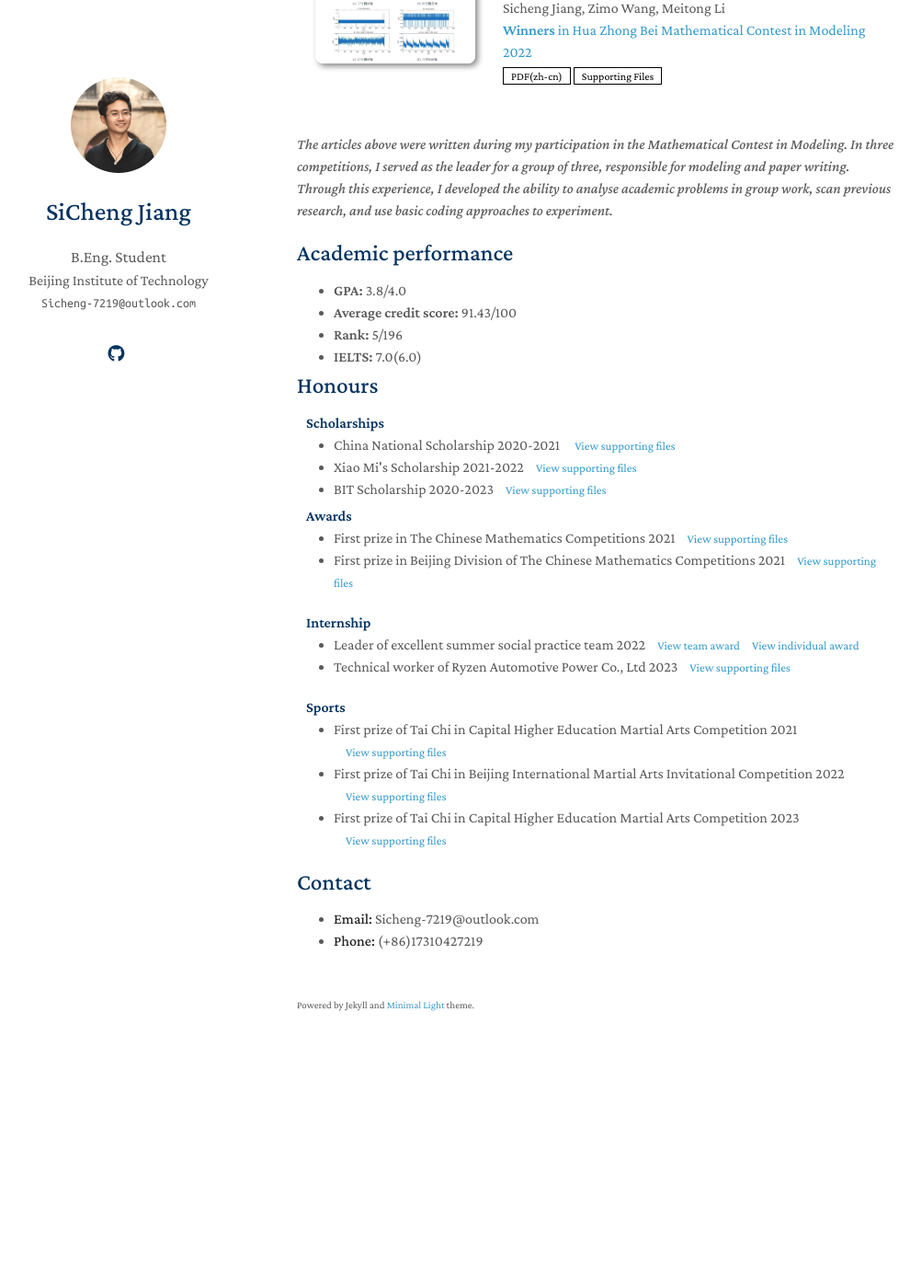
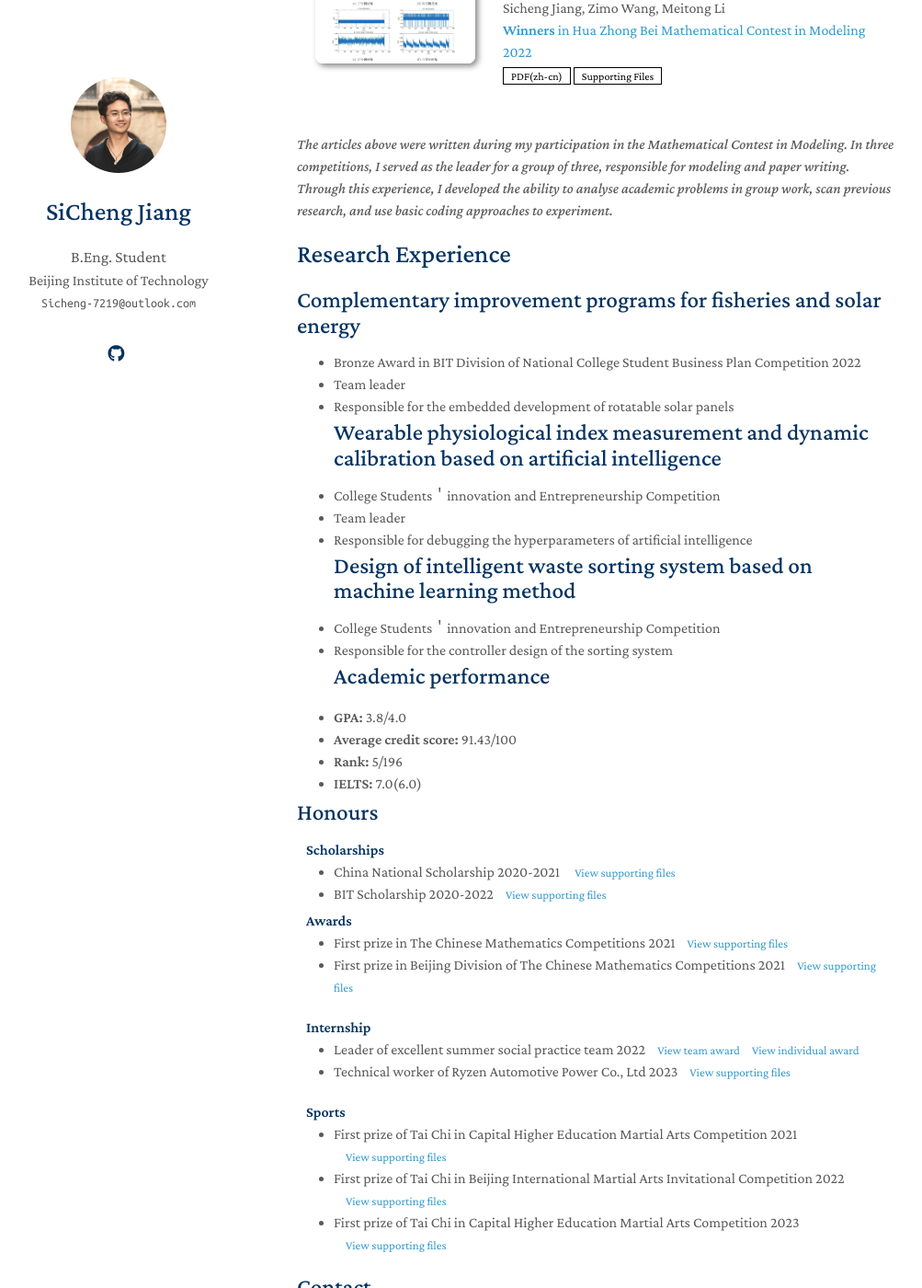
Before and after one commit to SiCheng7219/SiCheng7219.github.io, a Jekyll site: the page built from index.md, in a window 1280 px wide and 1400 px high, scrolled down 808 px. Shown: the whole window at 92% size, without its empty margins (147-1150 px from the left). Built offline with Jekyll 4.4.1, drawn with Linux system fonts in a browser that asks for light colours; nearby versions of some CDN libraries; a style sheet for code colours, icons or effects is not loaded; our own code applies the rules of GitHub Pages for plain Markdown files; before the commit the page ends 1981 px from its top, so only the background shows below that.

Commit message:
more information

```diff
--- a/_includes/honours.md
+++ b/_includes/honours.md
@@ -7,10 +7,10 @@
   <li><a href="http://www.moe.gov.cn/jyb_xxgk/s5743/s5744/A05/202112/t20211216_587869.html"><autocolor>China National Scholarship 2020-2021</autocolor></a>     <a href="/assets/supporting_files/guojiang.pdf" class="btn btn-sm z-depth-0" role="button" target="_blank" style="font-size:13px;">&emsp;View supporting files</a>  </li>
 
 
-  <li><a href="http://iccv2021.thecvf.com/"><autocolor>Xiao Mi's Scholarship 2021-2022</autocolor></a><a href="/assets/supporting_files/shehuijiang.pdf" class="btn btn-sm z-depth-0" role="button" target="_blank" style="font-size:13px;">&emsp;View supporting files</a>  </li>
+  <!-- <li><a href="http://iccv2021.thecvf.com/"><autocolor>Xiao Mi's Scholarship 2021-2022</autocolor></a><a href="/assets/supporting_files/shehuijiang.pdf" class="btn btn-sm z-depth-0" role="button" target="_blank" style="font-size:13px;">&emsp;View supporting files</a>  </li> -->
 
 
-  <li><a href="https://xxgk.bit.edu.cn/xsglfwxx/xsjlcfbf/a190714.htm"><autocolor>BIT Scholarship 2020-2023</autocolor></a><a href="/assets/supporting_files/BITjiang.pdf" class="btn btn-sm z-depth-0" role="button" target="_blank" style="font-size:13px;">&emsp;View supporting files</a>  </li>
+  <li><a href="https://xxgk.bit.edu.cn/xsglfwxx/xsjlcfbf/a190714.htm"><autocolor>BIT Scholarship 2020-2022</autocolor></a><a href="/assets/supporting_files/BITjiang.pdf" class="btn btn-sm z-depth-0" role="button" target="_blank" style="font-size:13px;">&emsp;View supporting files</a>  </li>
 
 </ul>
 
--- a/_includes/research_experience.md
+++ b/_includes/research_experience.md
@@ -1,11 +1,13 @@
 # Research Experience
-
-- College Students＇innovation and Entrepreneurship Competition
-
 ## Complementary improvement programs for fisheries and solar energy
 - Bronze Award in BIT Division of National College Student Business Plan Competition 2022
 - Team leader
 - Responsible for the embedded development of rotatable solar panels
-
-
+## Wearable physiological index measurement and dynamic calibration based on artificial intelligence
+- College Students＇innovation and Entrepreneurship Competition
+- Team leader
+- Responsible for debugging the hyperparameters of artificial intelligence
+## Design of intelligent waste sorting system based on machine learning method
+- College Students＇innovation and Entrepreneurship Competition
+- Responsible for the controller design of the sorting system
   <!-- <li><a href="http://www.cmathc.cn/"><autocolor>Bronze Award in BIT Division of National College Student Business Plan Competition 2022</autocolor></a><a href="/assets/supporting_files/Tiaozhanbei.pdf" class="btn btn-sm z-depth-0" role="button" target="_blank" style="font-size:13px;">&emsp;View supporting files</a>  </li> -->
--- a/index.md
+++ b/index.md
@@ -11,7 +11,7 @@ I'm currently working on my graduation thesis, focusing on the **Robot Operating
 {% include_relative _includes/articles.md %}
 
 *The articles above were written during my participation in the Mathematical Contest in Modeling. In three competitions, I served as the leader for a group of three, responsible for modeling and paper writing. Through this experience, I developed the ability to analyse academic problems in group work, scan previous research, and use basic coding approaches to experiment.*
-
+{% include_relative _includes/research_experience.md %}
 {% include_relative _includes/academic_performace.md %}
 
 {% include_relative _includes/honours.md %}
```
